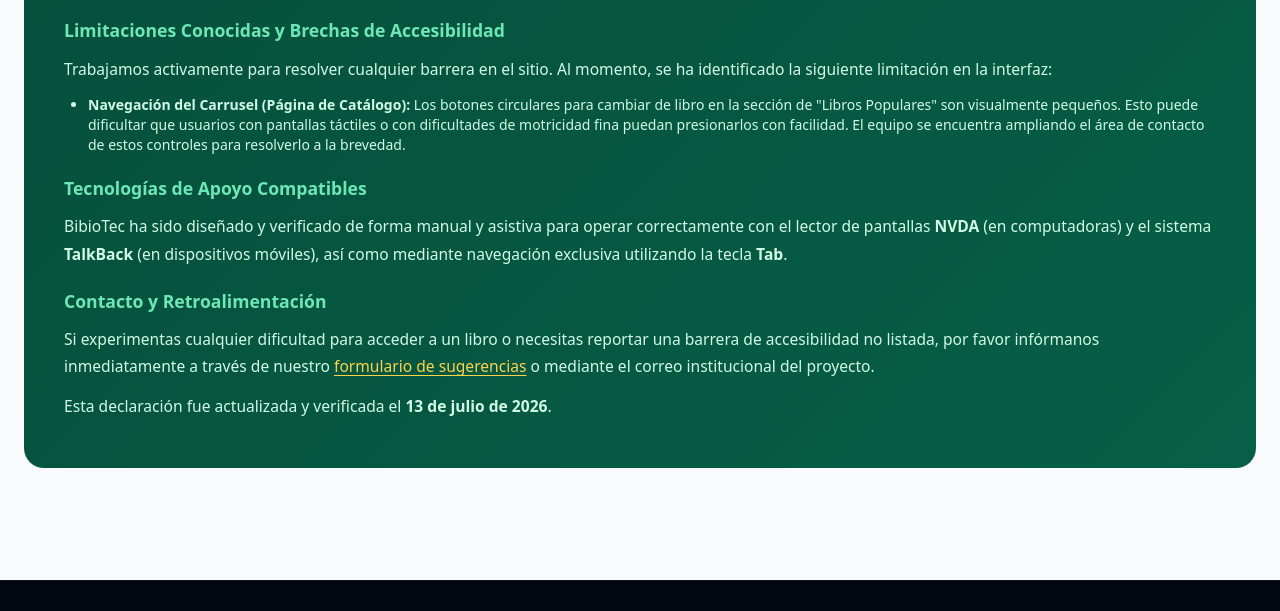
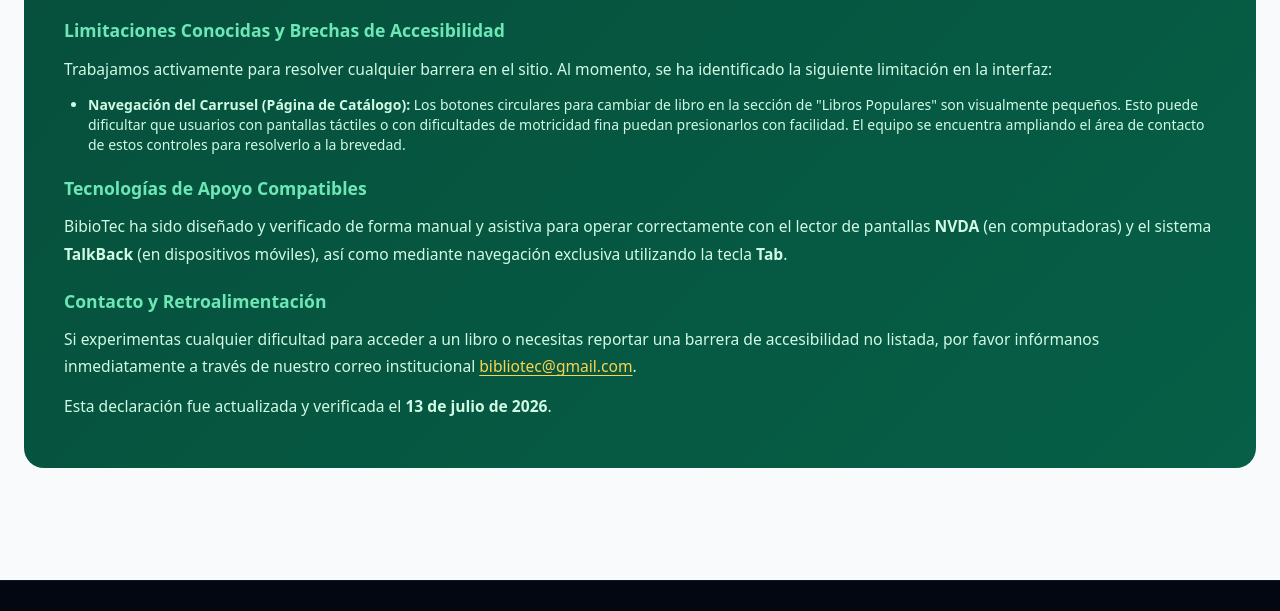
Before and after one commit to FernandoHuilca/Usabilidad_Accesibilidad_ProyectoFinal, a website: page src/declaracionAccesibilidad.html in a window 1280 px wide. Shown: the part 884-1495 px from the top of the page. Drawn offline with Linux system fonts and the light colour scheme.

Commit message:
Corrigiendo declaración de accesibilidad

```diff
--- a/src/declaracionAccesibilidad.html
+++ b/src/declaracionAccesibilidad.html
@@ -23,7 +23,8 @@
                 <span class="about-hero-eyebrow">Nuestro compromiso</span>
                 <h1 id="hero-heading">Accesibilidad en <span>BibioTec</span></h1>
                 <p class="about-hero-desc">
-                    Trabajamos de forma continua para garantizar un acceso equitativo, autónomo e inclusivo al conocimiento para toda la comunidad universitaria.
+                    Trabajamos de forma continua para garantizar un acceso equitativo, autónomo e inclusivo al
+                    conocimiento para toda la comunidad universitaria.
                 </p>
             </div>
         </section>
@@ -71,12 +72,14 @@
 
                     <h3 class="declaration-subheading">Contacto y Retroalimentación</h3>
                     <p class="declaration-p">Si experimentas cualquier dificultad para acceder a un libro o necesitas
-                        reportar una barrera de accesibilidad no listada, por favor infórmanos inmediatamente a través de
-                        nuestro <a href="formulario.html" class="declaration-contact-link">formulario de sugerencias</a>
-                        o mediante el correo institucional del proyecto.</p>
+                        reportar una barrera de accesibilidad no listada, por favor infórmanos inmediatamente a través
+                        de
+                        nuestro correo institucional <a href="mailto:[EMAIL_ADDRESS]"
+                            class="declaration-contact-link">bibliotec@gmail.com</a>.</p>
 
                     <p class="declaration-p" style="margin-bottom:0;">Esta declaración fue actualizada y verificada el
-                        <strong>13 de julio de 2026</strong>.</p>
+                        <strong>13 de julio de 2026</strong>.
+                    </p>
                 </div>
             </section>
         </div>
```
